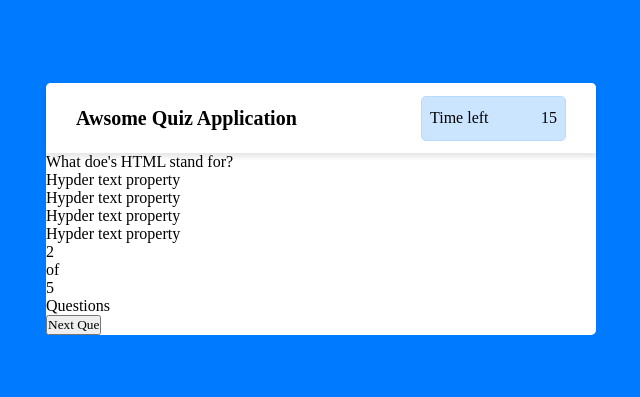
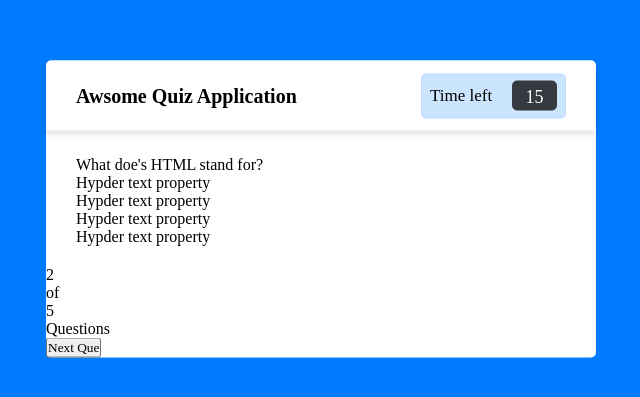
Before and after one commit to CollinsC1O/QuizApp, a plain HTML site: page index.html in a window 1280 px wide. Shown: the part 191-588 px from the top of the page, without its empty margins (319-959 px from the left). Drawn offline with Linux system fonts and the light colour scheme.

Commit message:
add style update

```diff
--- a/style.css
+++ b/style.css
@@ -111,6 +111,8 @@ body {
 }
 
 .quiz_box header{
+    position: relative;
+    z-index: 99;
     height: 70px;
     padding: 0 30px;
     background: #fff;
@@ -138,3 +140,28 @@ body {
     border-radius: 5px;
     padding: 0 8px;
 }
+
+.quiz_box header .timer .time_text{
+    font-weight: 400;
+    font-size: 17px;
+    user-select: none;
+}
+
+.quiz_box header .timer .time_sec{
+    font-size: 18px;
+    font-weight: 500;
+    background: #343a40;
+    height: 30px;
+    width: 45px;
+    color: #fff;
+    text-align: center;
+    line-height: 30px;
+    border-radius: 5px;
+    border: 1px solid #343a40;
+    user-select: none;
+}
+
+.quiz_box section{
+    padding: 25px 30px 20px 30px;
+    background: #fff;
+}
```
